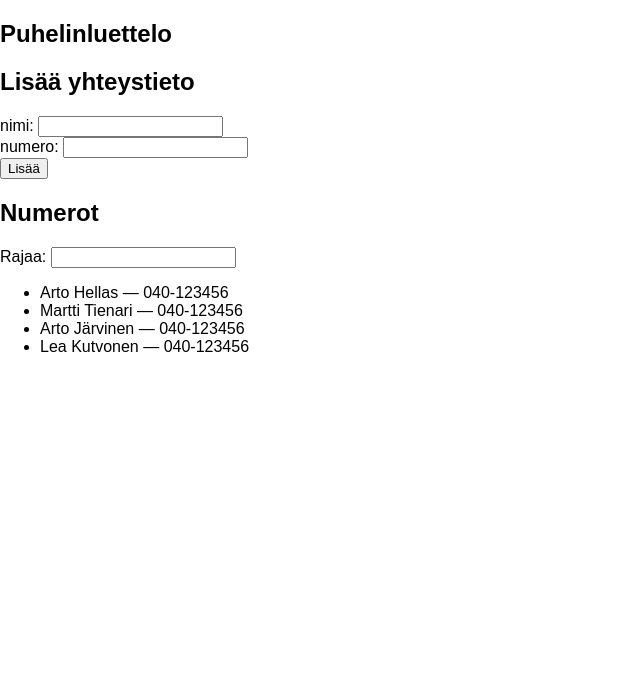
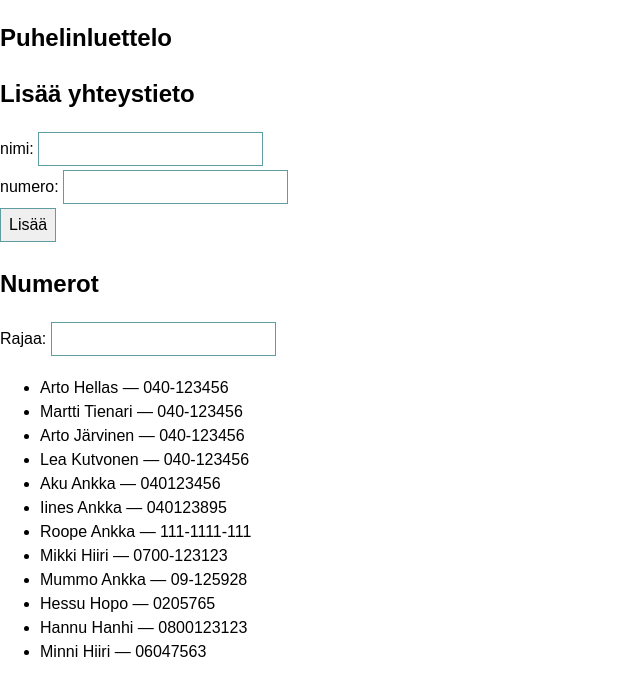
Before and after one commit to thykka/fso2019, a React (Create React App) app in the folder osa2/puhelinluettelo/: page / in a window 1280 px wide. Shown: the top 696 px of the page, without its empty margins (0-640 px from the left). Built offline with nearby package versions, Linux system fonts and the light colour scheme; data requests are answered from the project's data file.

Commit message:
osa2 - puhelinluettelo step7-8

```diff
--- a/osa2/puhelinluettelo/db.json
+++ b/osa2/puhelinluettelo/db.json
@@ -19,6 +19,46 @@
       "name": "Lea Kutvonen",
       "number": "040-123456",
       "id": 4
+    },
+    {
+      "name": "Aku Ankka",
+      "number": "040123456",
+      "id": 5
+    },
+    {
+      "name": "Iines Ankka",
+      "number": "040123895",
+      "id": 6
+    },
+    {
+      "name": "Roope Ankka",
+      "number": "111-1111-111",
+      "id": 7
+    },
+    {
+      "name": "Mikki Hiiri",
+      "number": "0700-123123",
+      "id": 8
+    },
+    {
+      "name": "Mummo Ankka",
+      "number": "09-125928",
+      "id": 9
+    },
+    {
+      "name": "Hessu Hopo",
+      "number": "0205765",
+      "id": 10
+    },
+    {
+      "name": "Hannu Hanhi",
+      "number": "0800123123",
+      "id": 11
+    },
+    {
+      "name": "Minni Hiiri",
+      "number": "06047563",
+      "id": 12
     }
   ]
 }
--- a/osa2/puhelinluettelo/src/App.js
+++ b/osa2/puhelinluettelo/src/App.js
@@ -1,16 +1,11 @@
 import React, { useState, useEffect } from 'react';
-import axios from 'axios';
+import Persons from './services/persons';
 
 const App = () => {
   const [ persons, setPersons ] = useState([]);
 
   useEffect(() => {
-    axios
-      .get('http://localhost:3001/persons')
-      .then(res => res.data)
-      .then(data => {
-        setPersons(data);
-      })
+    Persons.getList().then(data => setPersons(data));
   }, []);
 
   const [ filter, setFilter ] = useState('');
@@ -23,9 +18,9 @@ const App = () => {
     if(persons.map(p=>p.name).includes(name)) {
       alert(`${ name } on jo luettelossa!`);
     } else {
-      setPersons([...persons, {
-        name, number
-      }]);
+      Persons.create({ name, number })
+      .then(({name, number}) => setPersons([...persons, { name, number }]))
+      .catch(error => console.error(error));
     }
   };
 
@@ -53,7 +48,10 @@ const NewContact = ({ addPerson }) => {
 
   const handleSubmit = (event) => {
     event.preventDefault();
-    addPerson(newName, newNumber);
+    addPerson(
+      newName,
+      newNumber
+    );
     setNewName('');
     setNewNumber('');
   };
--- a/osa2/puhelinluettelo/src/index.css
+++ b/osa2/puhelinluettelo/src/index.css
@@ -1,5 +1,26 @@
 body {
+  font-family: sans-serif;
+  line-height: 1.5;
   margin: 0;
   padding: 0;
-  font-family: sans-serif;
 }
+
+button, input {
+  border-width: 1px;
+  border-style: solid;
+  border-color: cadetblue;
+  appearance: none;
+  font: inherit;
+  padding: 0.25em .5em;
+  margin: 0 .5em .25em 0;
+}
+button:focus,
+input:focus {
+  outline: 1px dashed cadetblue;
+}
+button:focus {
+  outline-offset: 1px;
+}
+input:focus {
+  outline-offset: -3px;
+}
--- /dev/null
+++ b/osa2/puhelinluettelo/src/services/persons.js
@@ -0,0 +1,16 @@
+import axios from 'axios'
+const API_URL = 'http://localhost:3001/persons'
+
+const getList = () => {
+  const request = axios.get(API_URL);
+  return request.then(response => response.data);
+};
+
+const create = newObject => {
+  const request = axios.post(API_URL, newObject);
+  return request.then(response => response.data);
+};
+
+export default {
+  getList, create
+};
```
